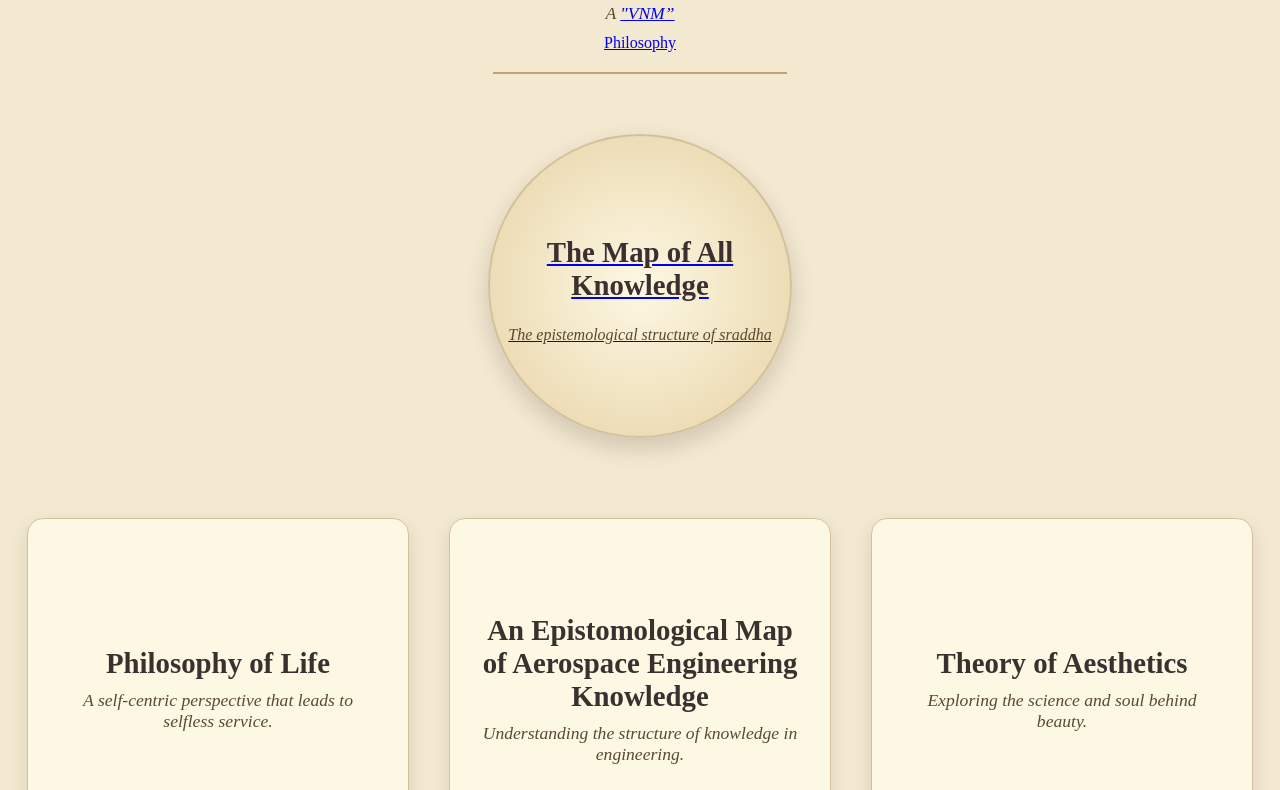
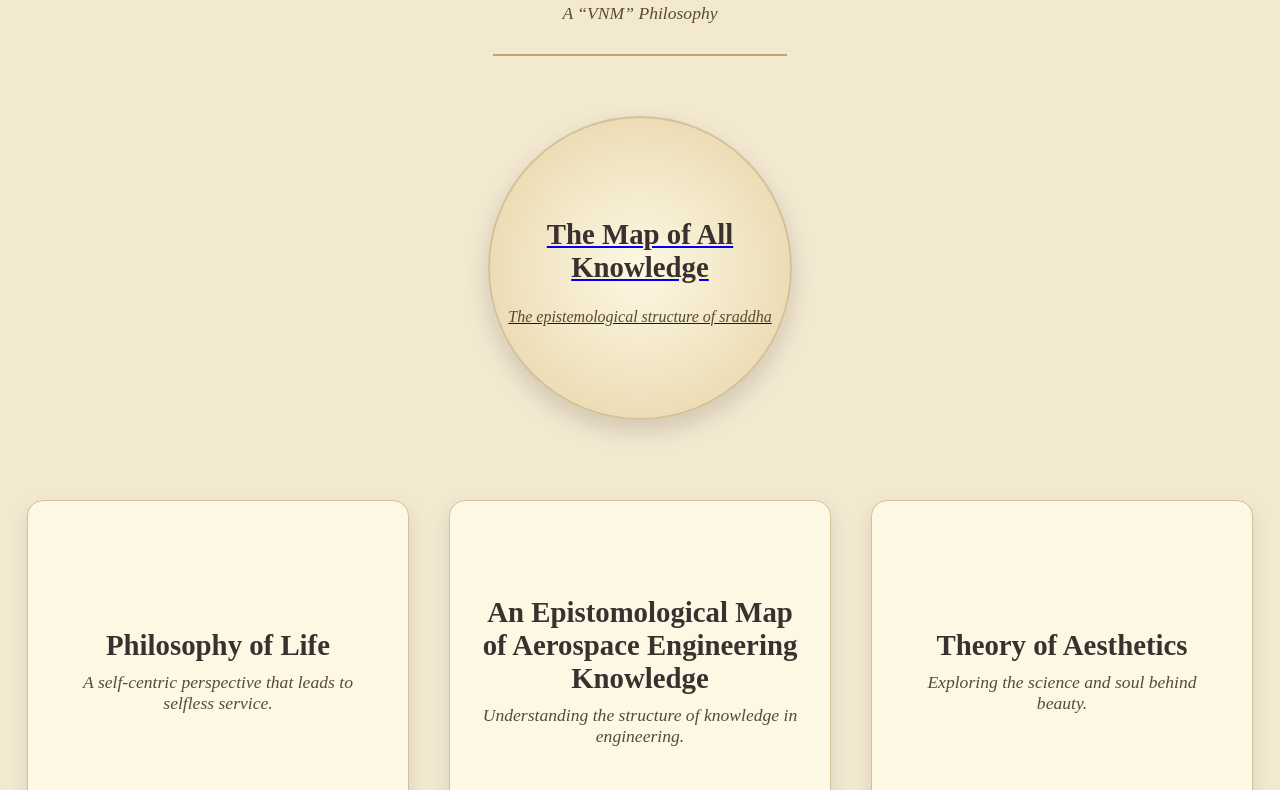
Before and after one commit to sraddhha/sraddhha.github.io, a plain HTML site: page index.html in a window 1280 px wide. Shown: the part 182-972 px from the top of the page. Drawn offline with Linux system fonts and the light colour scheme.

Commit message:
Update index.html

```diff
--- a/index.html
+++ b/index.html
@@ -127,11 +127,23 @@
     }
 
   </style>
+  <style>
+  /* This CSS makes the link look exactly like normal text */
+  .secret-link {
+    text-decoration: none; /* Removes the underline */
+    color: inherit;        /* Forces it to use the text color of the paragraph, not blue */
+  }
+
+  /* Optional: If you want to hide the "hand" cursor icon as well,
+     uncomment the line below. Otherwise, the mouse will still turn
+     into a pointer when hovering. */
+  /* .secret-link { cursor: default; } */
+</style>
 </head>
 <body>
   <header>
     <h1><a href="sraddha.html">“SRADDHA”</a></h1>
-    <p class="subtitle"></a>A  <a href="about.html">"VNM”</p> Philosophy
+    <p class="subtitle">A <a href="about.html" class="secret-link">“VNM”</a> Philosophy</p>
   </header>
   <div class="main-circle">
   <a href="map.html">
```
